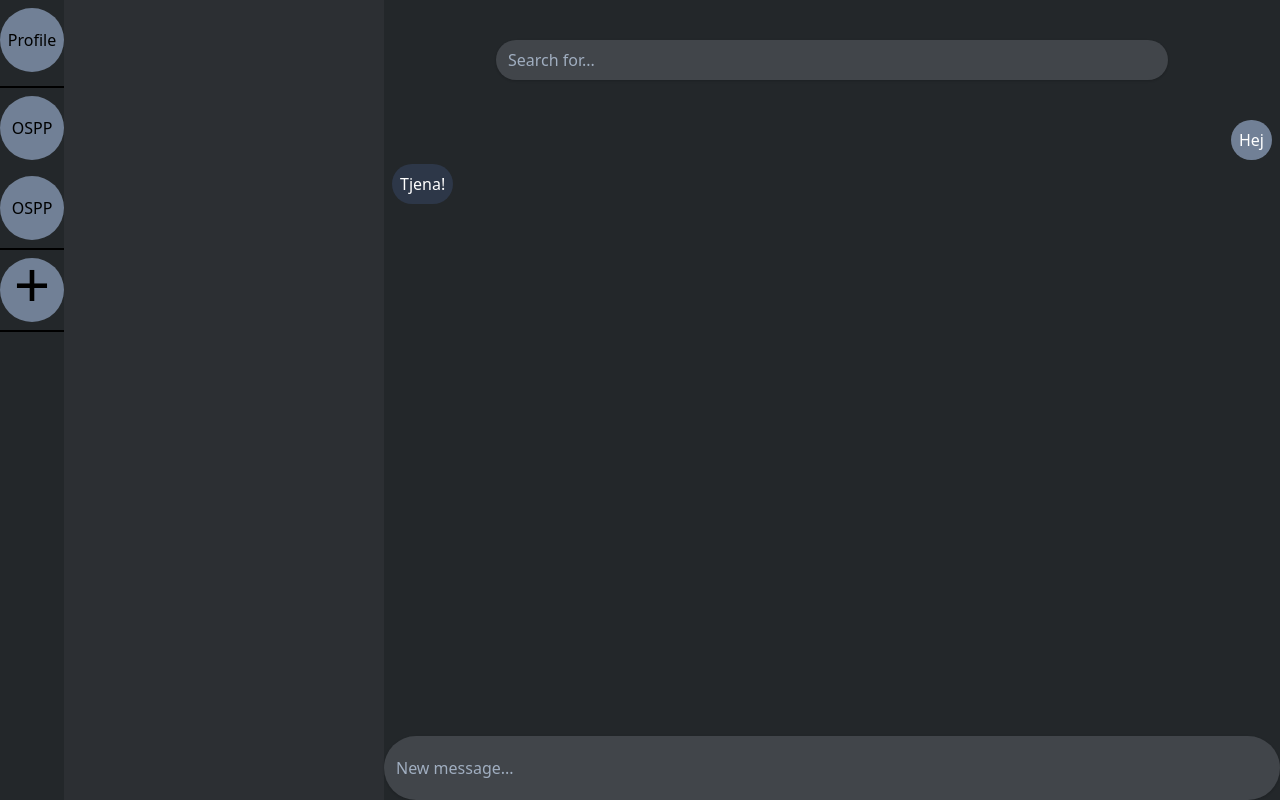
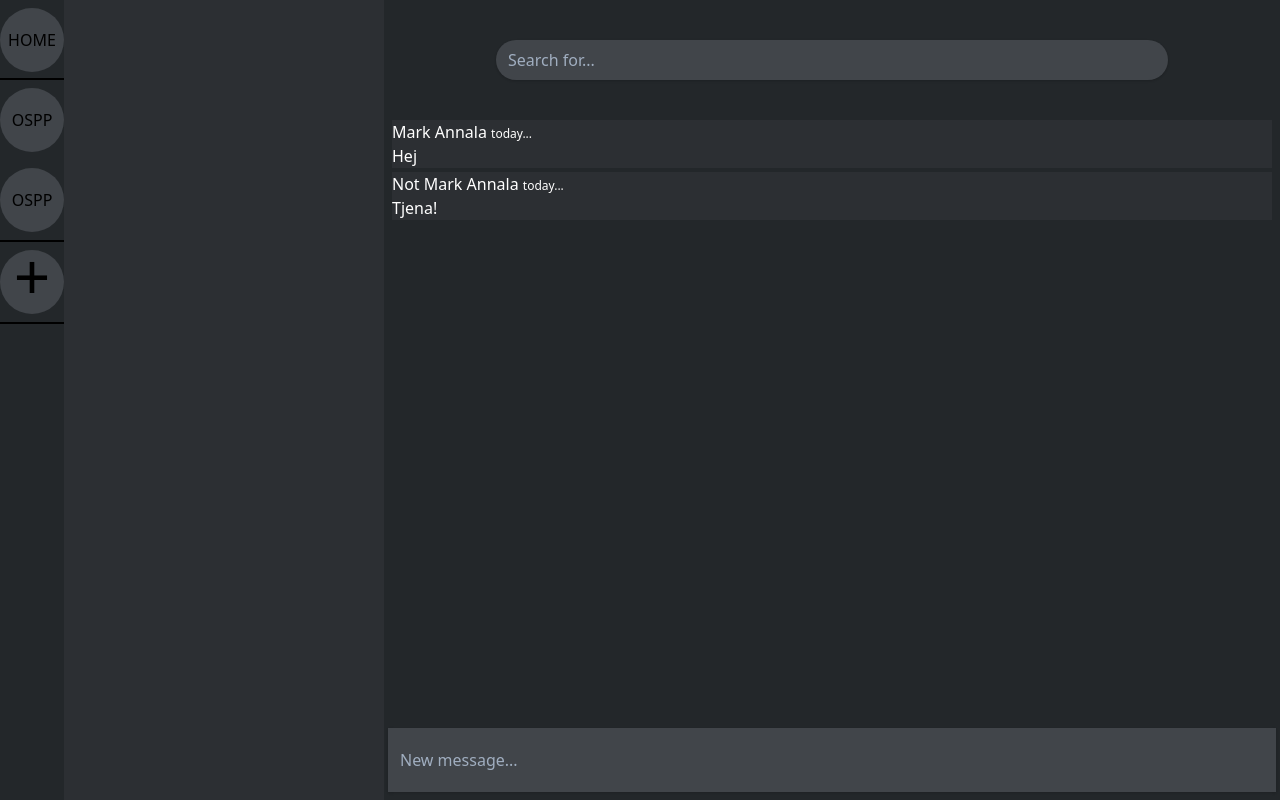
Before and after one commit to MarkusLucero/ChatApp, a React (Create React App) app in the folder frontend/: page /start in a window 1280 px wide. Built offline with nearby package versions, Linux system fonts and the light colour scheme; the HTML template or start-up script is replaced by a standard one.

Commit message:
style fixes for chat

```diff
--- a/frontend/src/components/Chat/Chat.js
+++ b/frontend/src/components/Chat/Chat.js
@@ -7,7 +7,6 @@ import Message from "./Message";
  * @returns a div containing all messages
  */
 const Chat = ({ messages }) => {
-
   /* Using ref to makes sure that we scroll to end of chat area if it overflows */
   const messagesEndRef = React.useRef(null);
   const scrollToBottom = () => {
@@ -15,17 +14,15 @@ const Chat = ({ messages }) => {
   };
   React.useEffect(scrollToBottom, [messages]);
 
-
   return (
-    <div id ="chat-area" className=" h-screen75 w-full pl-2 pr-2 mt-10 overflow-y-scroll">
-      <div id="messages">
-        {/* Loop through the state messages and print a message component for each message  */}
-        {messages.map((message, index) => (
-          <div key={index}>
-            <Message message={message} />
-          </div>
-        ))}
-      </div>
+    <div
+      id="chat-area"
+      className=" h-screen75 w-full pl-2 pr-2 mt-10 overflow-y-scroll"
+    >
+      {/* Loop through the state messages and print a message component for each message  */}
+      {messages.map((message, index) => (
+        <Message key={index} message={message} />
+      ))}
       <div ref={messagesEndRef} />
     </div>
   );
--- a/frontend/src/components/Chat/Message.js
+++ b/frontend/src/components/Chat/Message.js
@@ -8,10 +8,19 @@ import "../../assets/main.css";
  */
 const Message = ({ message }) => {
   return (
-    <div className={"flex h-10 mb-1" + (message.self ? ' justify-end' : ' justify-start')}>
-      <div className={"h-full p-2 rounded-full static center text-white" + (message.self ? " bg-gray-600" : " bg-gray-800")}>
-        {message.message}
-      </div>
+    <div
+      style={{ backgroundColor: "#2C2F33" }}
+      className="flex h-auto mb-1 text-white flex-col"
+    >
+      {/* TODO -- get real usernames */}
+      <h1 className="font-medium">
+        {" "}
+        {message.self ? "Mark Annala" : "Not Mark Annala"}{" "}
+        {/* TODO -- SET REAL TIMESTAMPS */}
+        <span className="font-light text-xs text-right">today...</span>
+      </h1>
+      {/* TODO -- SET REAL MESSAGES */}
+      <p className="font-light"> {message.message}</p>
     </div>
   );
 };
--- a/frontend/src/components/ChatInput/ChatInput.js
+++ b/frontend/src/components/ChatInput/ChatInput.js
@@ -10,10 +10,10 @@ import "../../assets/main.css";
  */
 const ChatInput = ({ message, handleInputChange, handleButtonClick }) => {
   return (
-    <div className="self-center mt-auto w-full">
+    <div className="self-center m-1 mt-auto w-full">
       <form id="message" className="flex justify-center">
         <input
-        className="w-full h-16 input-box-custom-bg text-white shadow appearance-none rounded-full py-2 px-3 focus:outline-none"
+        className="w-full  m-1  h-16 input-box-custom-bg text-white shadow appearance-none py-2 px-3 focus:outline-none"
           type="text"
           onChange={handleInputChange}
           value={message}
--- a/frontend/src/components/SideDisplayList/Servers.js
+++ b/frontend/src/components/SideDisplayList/Servers.js
@@ -3,7 +3,7 @@ import React from 'react';
 
 const Servers = ({ server }) => {
     return (
-        <div className="rounded-full h-16 w-16 mb-2 mt-2 bg-gray-600 hover:bg-gray-500 flex items-center justify-center">
+        <div className="rounded-full h-16 w-16 mb-2 mt-2 input-box-custom-bg hover:bg-gray-500 flex items-center justify-center">
             {server.name}
         </div>
     )
--- a/frontend/src/components/SideDisplayList/SideDisplayList.js
+++ b/frontend/src/components/SideDisplayList/SideDisplayList.js
@@ -11,10 +11,10 @@ const SideDisplayList = (props) => {
   const [servers, setServers] = useState([{ name: "OSPP" }, { name: "OSPP" }]);
 
   return (
-    <div style={{backgroundColor: '#23272A' }} className="flexflex-col bg-blue-200">
+    <div style={{backgroundColor: '#23272A' }} className="flex flex-col">
       <div className="border-solid border-b-2 border-black h-20">
-        <h1 className="rounded-full h-16 w-16 mb-2 mt-2 bg-gray-600 hover:bg-gray-500 flex items-center justify-center">
-          Profile
+        <h1 className="rounded-full h-16 w-16 mb-2 mt-2 input-box-custom-bg hover:bg-gray-500 flex items-center justify-center">
+          HOME
         </h1>
       </div>
       <div className="border-solid border-b-2 border-black h-auto">
@@ -25,7 +25,7 @@ const SideDisplayList = (props) => {
         </div>
       </div>
       <div className="border-solid border-b-2 border-black">
-        <div className="rounded-full h-16 w-16 mb-2 mt-2 bg-gray-600 hover:bg-gray-500 flex items-center justify-center ">
+        <div className="rounded-full h-16 w-16 mb-2 mt-2 input-box-custom-bg hover:bg-gray-500 flex items-center justify-center ">
           <h1 className="text-6xl flex items-center justify-center pb-3">+</h1>
         </div>
       </div>
```
